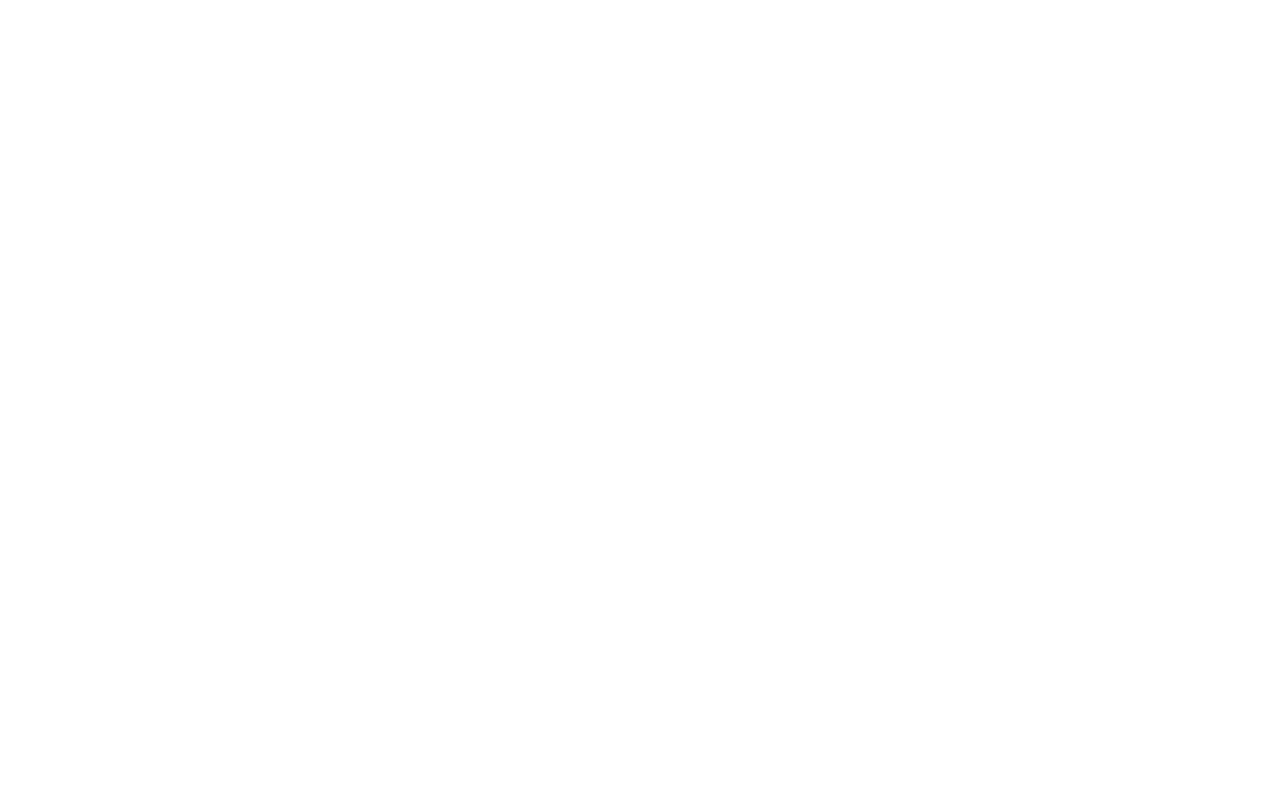
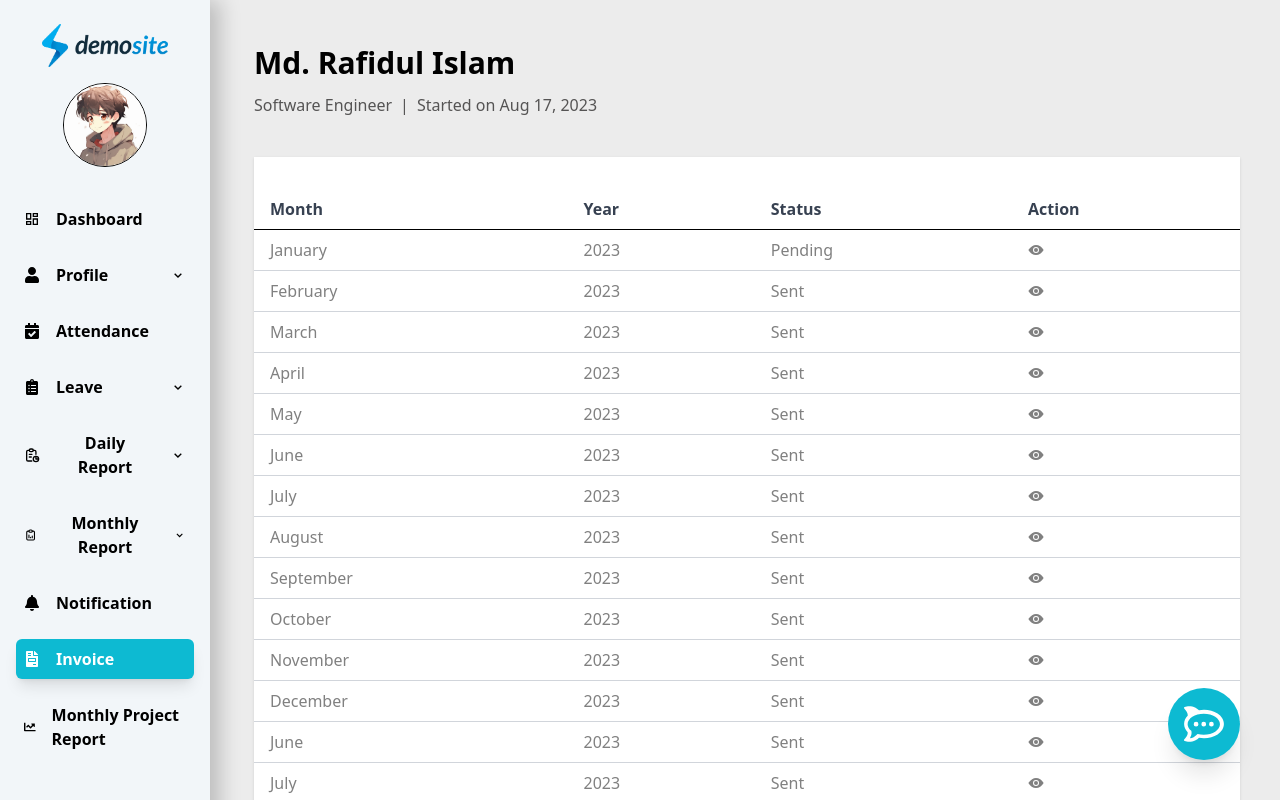
Before and after one commit to Rafidulemon/hr_mgt, a React (Vite) app: page /invoice in a window 1280 px wide. Before the commit this address had no page. Shown: the top 800 px of the page. Built offline with nearby package versions, Linux system fonts and the light colour scheme.

Commit message:
initial design

```diff
--- a/src/App.tsx
+++ b/src/App.tsx
@@ -22,6 +22,7 @@
 import NotificationPage from "./pages/notification";
 import DailyReportHistoryPage from "./pages/report/daily/history";
 import MonthlyReportApplication from "./pages/report/monthly";
+import InvoicePage from "./pages/invoice";
 
 function App() {
   return (
@@ -147,6 +148,15 @@
             </Layout>
           }
         />
+
+        <Route
+          path="/invoice"
+          element={
+            <Layout>
+              <InvoicePage />
+            </Layout>
+          }
+        />
         <Route
           path="/notification/details"
           element={
--- a/src/components/navigations/LeftMenu.tsx
+++ b/src/components/navigations/LeftMenu.tsx
@@ -81,7 +81,7 @@
     ],
   },
   { label: "Notification", icon: <FaBell />, href: "/notification" },
-  { label: "Invoice", icon: <FaFileInvoice />, href: "/invoice/details" },
+  { label: "Invoice", icon: <FaFileInvoice />, href: "/invoice" },
   {
     label: "Monthly Project Report",
     icon: <FaChartLine />,
@@ -267,6 +267,36 @@
                     </ul>
                   )}
                 </div>
+              ) : item.label === "Notification" ? (
+                <a
+                  href={item.href}
+                  className={`flex items-center gap-4 p-2 rounded-md transition-colors
+                  ${
+                    currentPath.startsWith("/notification")
+                      ? "bg-primary text-white shadow-lg"
+                      : "hover:shadow-lg hover:bg-primary hover:text-white"
+                  }`}
+                >
+                  {item.icon}
+                  <span className="text-[16px] font-semibold">
+                    {item.label}
+                  </span>
+                </a>
+              ) : item.label === "Invoice" ? (
+                <a
+                  href={item.href}
+                  className={`flex items-center gap-4 p-2 rounded-md transition-colors
+                  ${
+                    currentPath.startsWith("/invoice")
+                      ? "bg-primary text-white shadow-lg"
+                      : "hover:shadow-lg hover:bg-primary hover:text-white"
+                  }`}
+                >
+                  {item.icon}
+                  <span className="text-[16px] font-semibold">
+                    {item.label}
+                  </span>
+                </a>
               ) : item.label === "Daily Report" ? (
                 <div>
                   <button
--- a/src/pages/invoice/details.tsx
+++ b/src/pages/invoice/details.tsx
@@ -1,8 +1,11 @@
 import { EmployeeHeader } from "../../components/layouts/EmployeeHeader";
 import Text from "../../components/atoms/Text/Text";
 import { InvoiceTable } from "./InvoiceTable";
+import Button from "../../components/atoms/buttons/Button";
+import { useNavigate } from "react-router-dom";
 
 function InvoiceDetails() {
+  const navigate = useNavigate();
   return (
     <div className="w-full flex flex-col gap-10">
       <EmployeeHeader
@@ -12,12 +15,21 @@
       />
 
       <div className="w-full bg-white shadow-lg py-8 flex flex-col gap-6">
-        <div className="flex flex-col gap-2 px-8">
-          <Text text="Invoice" className="text-[24px]" isBold />
-          <Text
-            text="November 27, 2024"
-            className="font-semibold text-text_bold"
-          />
+        <div className="flex justify-between items-center gap-2 px-8">
+          <div>
+            <Text text="Invoice" className="text-[24px]" isBold />
+            <Text
+              text="November 27, 2024"
+              className="font-semibold text-text_bold"
+            />
+          </div>
+          <Button
+            onClick={() => navigate("/invoice")}
+            className="w-[230px] pb-[10px]"
+            theme="primary"
+          >
+            Back To Invoice List
+          </Button>
         </div>
         <hr className="w-full border border-[1px] border-[#7E7D7D]" />
         <div className="flex flex-col gap-2 text-[14px]">
--- /dev/null
+++ b/src/pages/invoice/index.tsx
@@ -0,0 +1,166 @@
+import { ReactElement, useState } from "react";
+import { EmployeeHeader } from "../../components/layouts/EmployeeHeader";
+import Table from "../../components/atoms/tables/Table";
+import Pagination from "../../components/pagination/Pagination";
+import { IoEye } from "react-icons/io5";
+import { useNavigate } from "react-router-dom";
+
+const invoiceTableHeader = ["Month", "Year", "Status", "Action"];
+
+interface Row {
+  Month: string;
+  Year: string;
+  Status: string;
+  Action: ReactElement;
+  [key: string]: string | ReactElement;
+}
+
+const rows: Row[] = [
+  {
+    Month: "January",
+    Year: "2023",
+    Status: "Pending",
+    Action: <IoEye />,
+  },
+  {
+    Month: "February",
+    Year: "2023",
+    Status: "Sent",
+    Action: <IoEye />,
+  },
+  {
+    Month: "March",
+    Year: "2023",
+    Status: "Sent",
+    Action: <IoEye />,
+  },
+  {
+    Month: "April",
+    Year: "2023",
+    Status: "Sent",
+    Action: <IoEye />,
+  },
+  {
+    Month: "May",
+    Year: "2023",
+    Status: "Sent",
+    Action: <IoEye />,
+  },
+  {
+    Month: "June",
+    Year: "2023",
+    Status: "Sent",
+    Action: <IoEye />,
+  },
+  {
+    Month: "July",
+    Year: "2023",
+    Status: "Sent",
+    Action: <IoEye />,
+  },
+  {
+    Month: "August",
+    Year: "2023",
+    Status: "Sent",
+    Action: <IoEye />,
+  },
+  {
+    Month: "September",
+    Year: "2023",
+    Status: "Sent",
+    Action: <IoEye />,
+  },
+  {
+    Month: "October",
+    Year: "2023",
+    Status: "Sent",
+    Action: <IoEye />,
+  },
+  {
+    Month: "November",
+    Year: "2023",
+    Status: "Sent",
+    Action: <IoEye />,
+  },
+  {
+    Month: "December",
+    Year: "2023",
+    Status: "Sent",
+    Action: <IoEye />,
+  },
+  {
+    Month: "June",
+    Year: "2023",
+    Status: "Sent",
+    Action: <IoEye />,
+  },
+  {
+    Month: "July",
+    Year: "2023",
+    Status: "Sent",
+    Action: <IoEye />,
+  },
+  {
+    Month: "August",
+    Year: "2023",
+    Status: "Sent",
+    Action: <IoEye />,
+  },
+  {
+    Month: "September",
+    Year: "2023",
+    Status: "Sent",
+    Action: <IoEye />,
+  },
+  {
+    Month: "October",
+    Year: "2023",
+    Status: "Sent",
+    Action: <IoEye />,
+  },
+  {
+    Month: "November",
+    Year: "2023",
+    Status: "Sent",
+    Action: <IoEye />,
+  },
+  {
+    Month: "December",
+    Year: "2023",
+    Status: "Sent",
+    Action: <IoEye />,
+  },
+];
+
+function InvoicePage() {
+  const [currentPageData, setCurrentPageData] = useState<Row[]>();
+  const navigate = useNavigate();
+  return (
+    <div className="w-full flex flex-col gap-10">
+      <EmployeeHeader
+        name="Md. Rafidul Islam"
+        designation="Software Engineer"
+        joining_date="Aug 17, 2023"
+      />
+
+      <div className="w-full  bg-white shadow py-8 flex flex-col gap-6">
+        {currentPageData && (
+          <Table
+            headers={invoiceTableHeader}
+            rows={currentPageData}
+            onRowClick={() => navigate("/invoice/details")}
+          />
+        )}
+        <div>
+          <Pagination
+            data={rows}
+            postsPerPage={15}
+            setCurrentPageData={setCurrentPageData}
+          />
+        </div>
+      </div>
+    </div>
+  );
+}
+
+export default InvoicePage;
--- a/src/pages/notification/index.tsx
+++ b/src/pages/notification/index.tsx
@@ -1,123 +1,118 @@
-import { ReactElement, useState } from 'react'
-import { EmployeeHeader } from '../../components/layouts/EmployeeHeader'
-import Table from '../../components/atoms/tables/Table'
-import Pagination from '../../components/pagination/Pagination'
+import { ReactElement, useState } from "react";
+import { EmployeeHeader } from "../../components/layouts/EmployeeHeader";
+import Table from "../../components/atoms/tables/Table";
+import Pagination from "../../components/pagination/Pagination";
 import { IoEye } from "react-icons/io5";
-import { useNavigate } from 'react-router-dom';
+import { useNavigate } from "react-router-dom";
 
-const notificationTableHeader = [
-    "Date",
-    "Notification",
-    "From",
-    "Action",
-  ];
+const notificationTableHeader = ["Date", "Notification", "From", "Action"];
 
 interface Row {
-    "Date": string;
-    "Notification": string;
-    "From": string;
-    "Action": ReactElement;
+  Date: string;
+  Notification: string;
+  From: string;
+  Action: ReactElement;
   [key: string]: string | ReactElement;
 }
 
-  const rows : Row[] = [
+const rows: Row[] = [
   {
-        "Date": "2022-01-01",
-        "Notification": "Notification 1",
-        "From": "John Doe",
-        "Action": <IoEye/>
+    Date: "2022-01-01",
+    Notification: "Notification 1",
+    From: "John Doe",
+    Action: <IoEye />,
   },
   {
-        "Date": "2022-01-01",
-        "Notification": "Notification 1",
-        "From": "John Doe",
-        "Action": <IoEye/>
+    Date: "2022-01-01",
+    Notification: "Notification 1",
+    From: "John Doe",
+    Action: <IoEye />,
   },
   {
-        "Date": "2022-01-01",
-        "Notification": "Notification 1",
-        "From": "John Doe",
-        "Action": <IoEye/>
+    Date: "2022-01-01",
+    Notification: "Notification 1",
+    From: "John Doe",
+    Action: <IoEye />,
   },
   {
-        "Date": "2022-01-01",
-        "Notification": "Notification 1",
-        "From": "John Doe",
-        "Action": <IoEye/>
+    Date: "2022-01-01",
+    Notification: "Notification 1",
+    From: "John Doe",
+    Action: <IoEye />,
   },
   {
-        "Date": "2022-01-01",
-        "Notification": "Notification 1",
-        "From": "John Doe",
-        "Action": <IoEye/>
+    Date: "2022-01-01",
+    Notification: "Notification 1",
+    From: "John Doe",
+    Action: <IoEye />,
   },
   {
-        "Date": "2022-01-01",
-        "Notification": "Notification 1",
-        "From": "John Doe",
-        "Action": <IoEye/>
+    Date: "2022-01-01",
+    Notification: "Notification 1",
+    From: "John Doe",
+    Action: <IoEye />,
   },
   {
-        "Date": "2022-01-01",
-        "Notification": "Notification 1",
-        "From": "John Doe",
-        "Action": <IoEye/>
+    Date: "2022-01-01",
+    Notification: "Notification 1",
+    From: "John Doe",
+    Action: <IoEye />,
   },
   {
-        "Date": "2022-01-01",
-        "Notification": "Notification 1",
-        "From": "John Doe",
-        "Action": <IoEye/>
+    Date: "2022-01-01",
+    Notification: "Notification 1",
+    From: "John Doe",
+    Action: <IoEye />,
   },
   {
-        "Date": "2022-01-01",
-        "Notification": "Notification 1",
-        "From": "John Doe",
-        "Action": <IoEye/>
+    Date: "2022-01-01",
+    Notification: "Notification 1",
+    From: "John Doe",
+    Action: <IoEye />,
   },
   {
-        "Date": "2022-01-01",
-        "Notification": "Notification 1",
-        "From": "John Doe",
-        "Action": <IoEye/>
+    Date: "2022-01-01",
+    Notification: "Notification 1",
+    From: "John Doe",
+    Action: <IoEye />,
   },
   {
-        "Date": "2022-01-01",
-        "Notification": "Notification 1",
-        "From": "John Doe",
-        "Action": <IoEye/>
+    Date: "2022-01-01",
+    Notification: "Notification 1",
+    From: "John Doe",
+    Action: <IoEye />,
   },
   {
-        "Date": "2022-01-01",
-        "Notification": "Notification 1",
-        "From": "John Doe",
-        "Action": <IoEye/>
+    Date: "2022-01-01",
+    Notification: "Notification 1",
+    From: "John Doe",
+    Action: <IoEye />,
   },
   {
-        "Date": "2022-01-01",
-        "Notification": "Notification 1",
-        "From": "John Doe",
-        "Action": <IoEye/>
+    Date: "2022-01-01",
+    Notification: "Notification 1",
+    From: "John Doe",
+    Action: <IoEye />,
   },
   {
-        "Date": "2022-01-01",
-        "Notification": "Notification 1",
-        "From": "John Doe",
-        "Action": <IoEye/>
+    Date: "2022-01-01",
+    Notification: "Notification 1",
+    From: "John Doe",
+    Action: <IoEye />,
   },
   {
-        "Date": "2022-01-01",
-        "Notification": "Notification 1",
-        "From": "John Doe",
-        "Action": <IoEye/>
+    Date: "2022-01-01",
+    Notification: "Notification 1",
+    From: "John Doe",
+    Action: <IoEye />,
   },
   {
-        "Date": "2022-01-01",
-        "Notification": "Notification 1",
-        "From": "John Doe",
-        "Action": <IoEye/>
+    Date: "2022-01-01",
+    Notification: "Notification 1",
+    From: "John Doe",
+    Action: <IoEye />,
   },
-  ]
+];
 
 function NotificationPage() {
   const [currentPageData, setCurrentPageData] = useState<Row[]>();
@@ -127,14 +122,15 @@
       <EmployeeHeader
         name="Md. Rafidul Islam"
         designation="Software Engineer"
-      joining_date="Aug 17, 2023"/>
+        joining_date="Aug 17, 2023"
+      />
 
       <div className="w-full md:min-h-[500px] xl:min-h-[680px] bg-white shadow py-8 flex flex-col gap-6">
         {currentPageData && (
           <Table
             headers={notificationTableHeader}
             rows={currentPageData}
-            onRowClick={()=>navigate("/notification/details")}
+            onRowClick={() => navigate("/notification/details")}
           />
         )}
         <div>
@@ -146,7 +142,7 @@
         </div>
       </div>
     </div>
-  )
+  );
 }
 
-export default NotificationPage
+export default NotificationPage;
```
Lines whose indentation alone changed are shown as unchanged.
